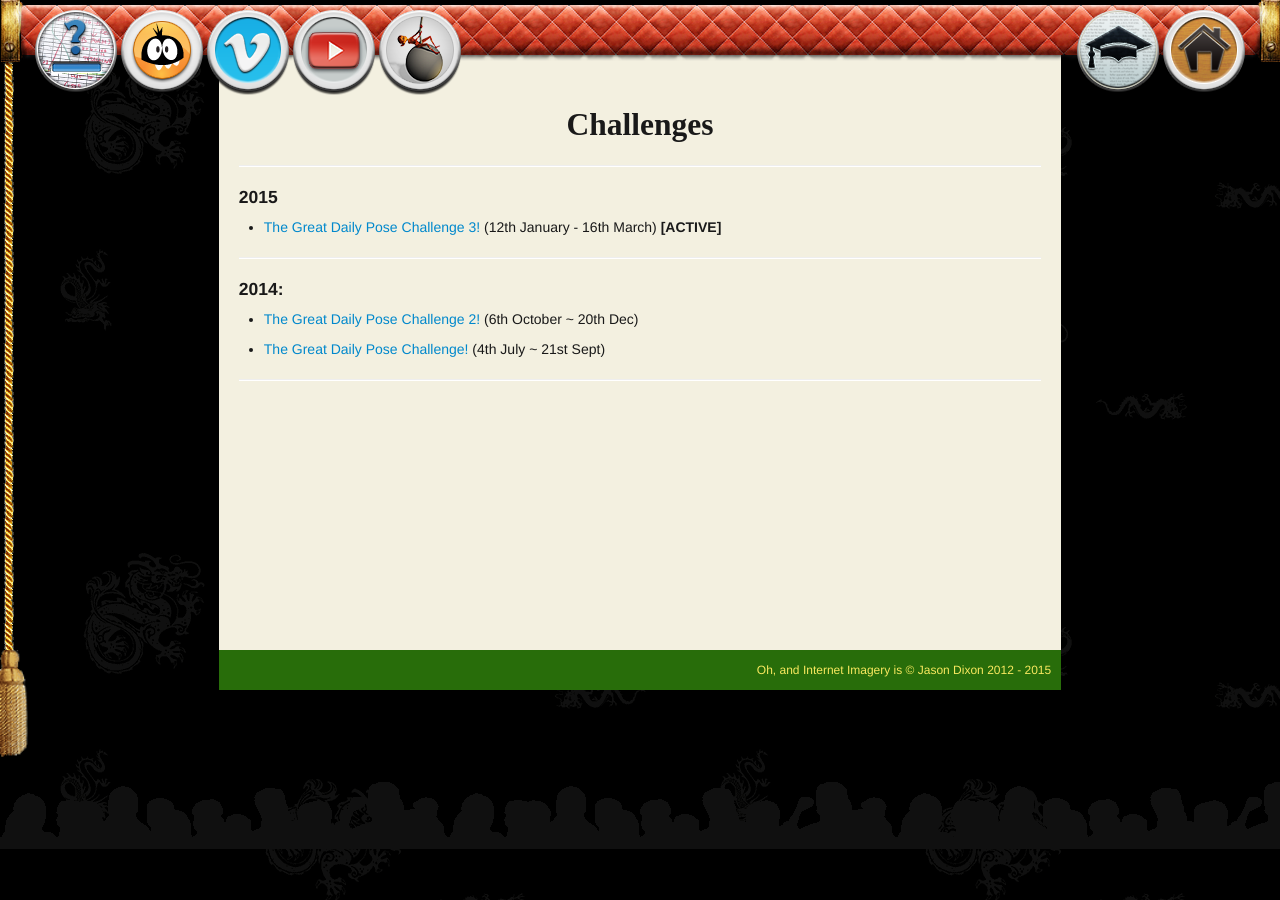
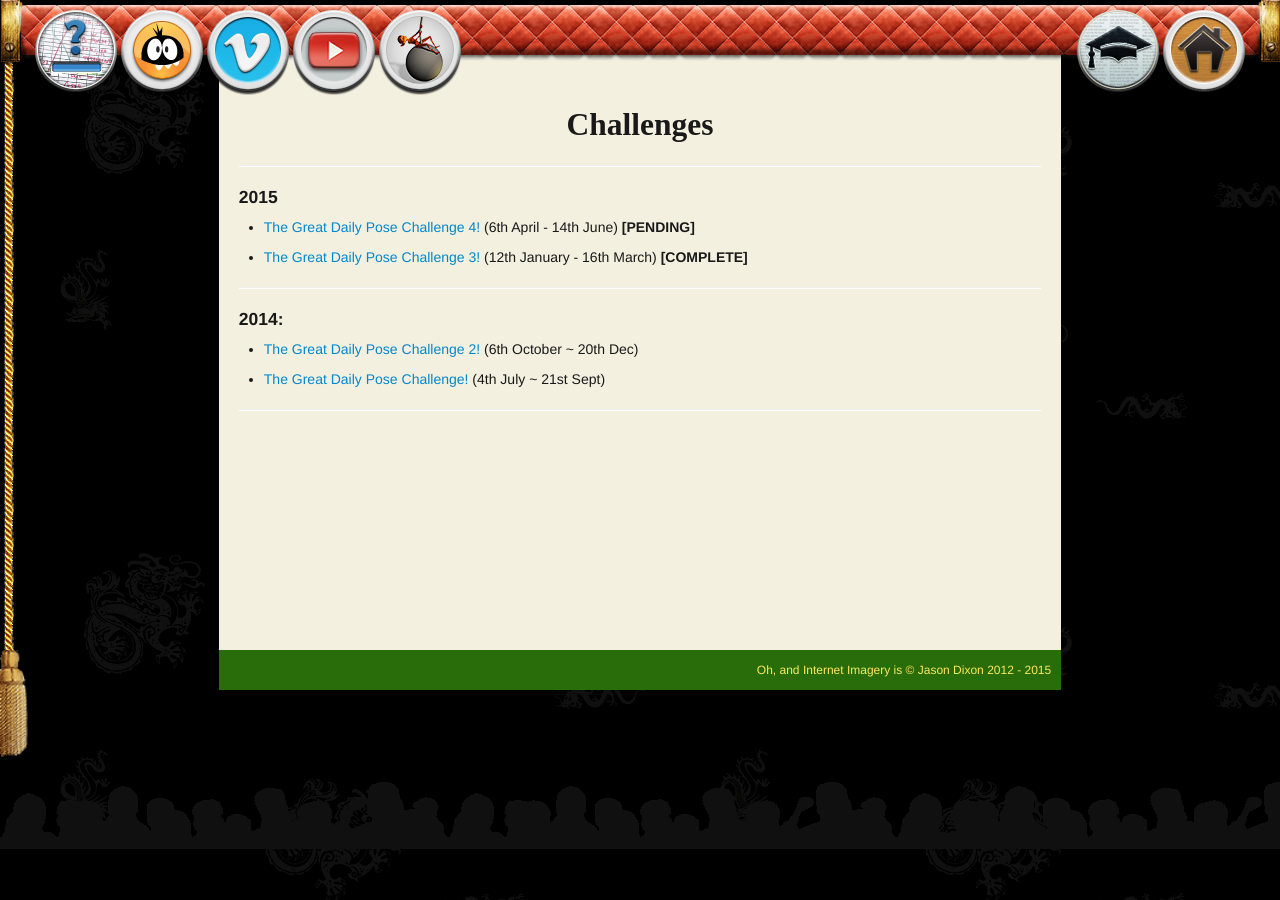
Before and after one commit to internetimagery/internetimagery.github.io, a Jekyll site: the page built from challenges/index.md, in a window 1280 px wide. Built offline with Jekyll 4.4.1, drawn with Linux system fonts in a browser that asks for light colours; some web fonts are replaced.

Commit message:
updated with new challenge

```diff
--- a/challenges/index.md
+++ b/challenges/index.md
@@ -10,7 +10,9 @@
 
 ####2015
 
-* [The Great Daily Pose Challenge 3!](https://plus.google.com/events/c77etenja24c2kmb1nakbqa5rjs) (12th January - 16th March) **[ACTIVE]**
+* [The Great Daily Pose Challenge 4!](https://plus.google.com/events/c7mod2ko0em732btdblu6kmek1o) (6th April - 14th June) **[PENDING]**
+
+* [The Great Daily Pose Challenge 3!](https://plus.google.com/events/c77etenja24c2kmb1nakbqa5rjs) (12th January - 16th March) **[COMPLETE]**
 
 ----
 
```
